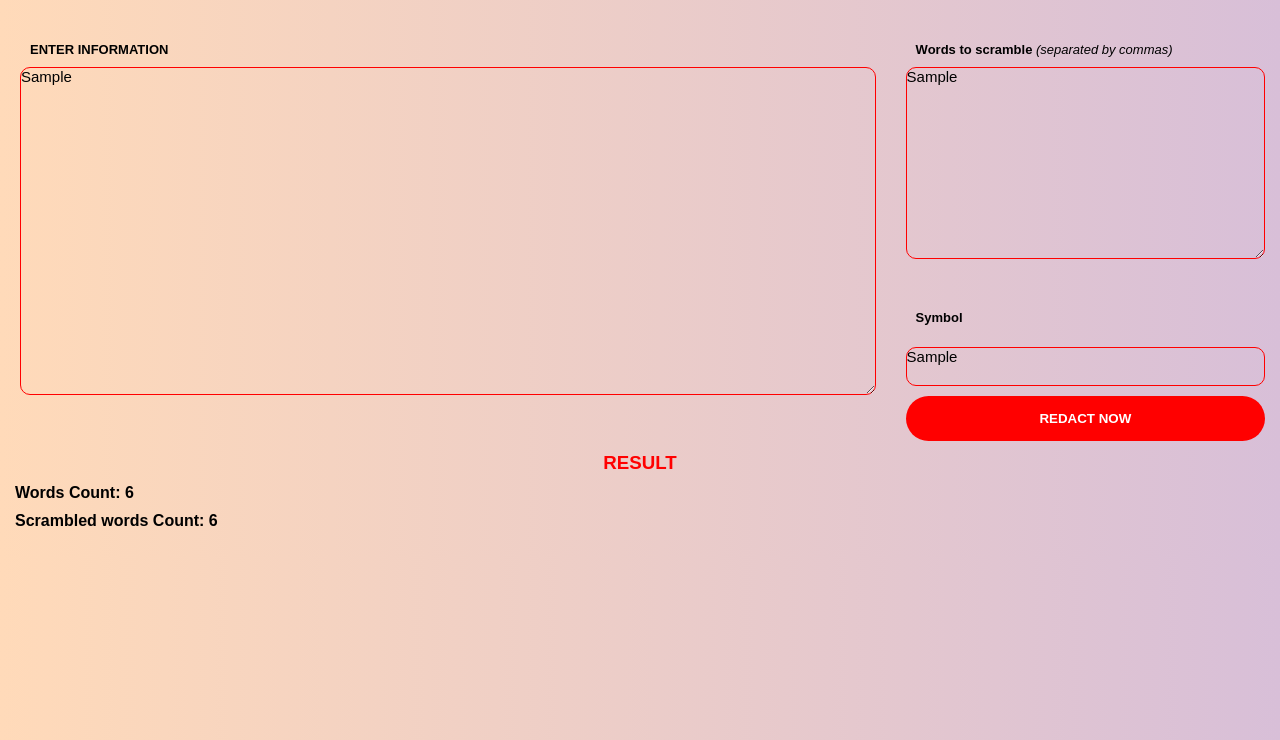
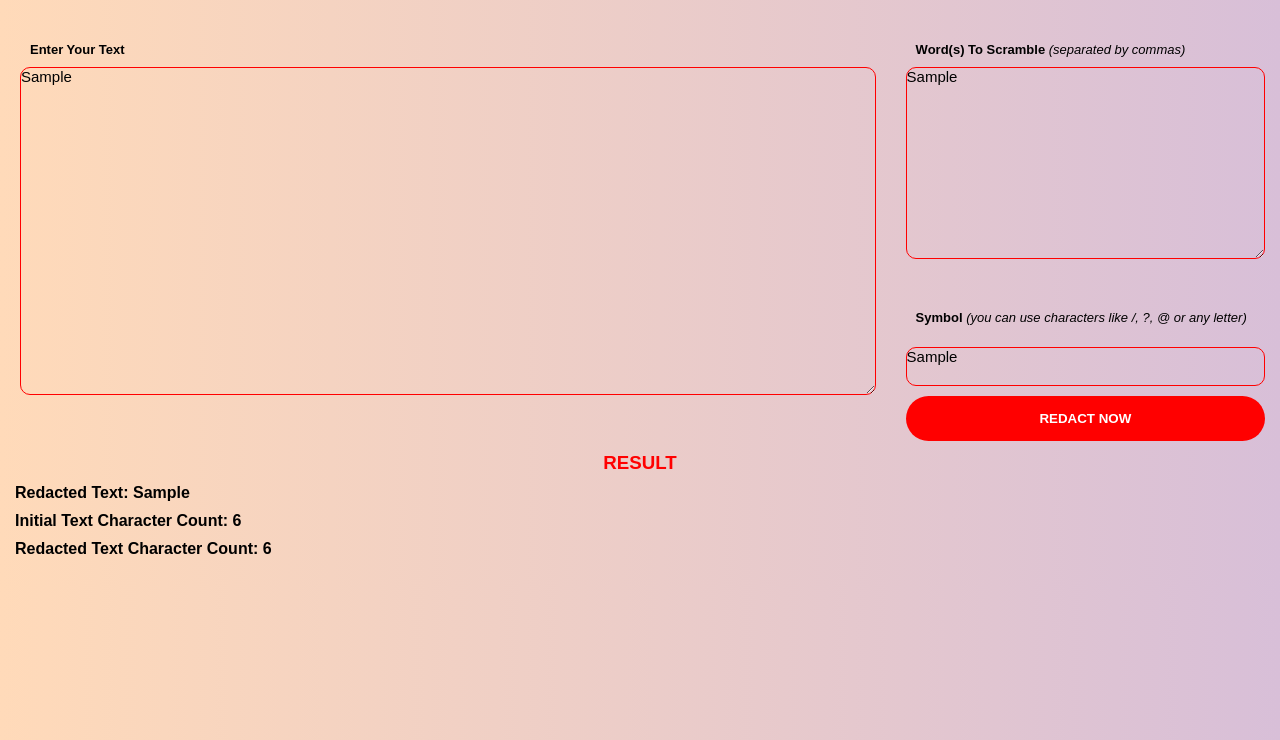
Before and after one commit to Mykell404/Circle-237-Redactr, a plain HTML site: page index.html in a window 1280 px wide. Both pictures are taken after typing "Sample", "Sample", "Sample" into the empty fields and a click on the button "REDACT NOW". Shown: the part 60-800 px from the top of the page. Drawn offline with Linux system fonts and the light colour scheme.

Commit message:
Updates the redact function to display the redacted text on the UI. Updates UI text to make it more user-friendly.

```diff
--- a/app.mjs
+++ b/app.mjs
@@ -17,6 +17,8 @@ function startApp(e) {
     return new Promise(resolve => {
       // we assign the content here so it can be updated
       let scrambledContent = content;
+
+      // the below function needs to be rewritten, it replaces characters (not words) with symbols throughout the entire text. for example, if the text is "I want to be the best" and the word to be scrambled is "be" and the symbol is "?", the result is "I want to ? the ?st" (nana)
       // we iterate through the wordlist and replace all words with the symbol
       wordList.forEach((w) => {
         scrambledContent = scrambledContent.replaceAll(w, symbol)
@@ -45,19 +47,20 @@ function startApp(e) {
     let totalWordCount = contentToBeScrambled.length;
     let scrambledWordCount = result.length;
 
+    let redactedTextNode = document.getElementById("redacted-text");
     let wordCountNode = document.getElementById("word-count");
-    let scrambledWordCountNode = document.getElementById(
-      "scrambled-word-count"
-    );
+    let scrambledWordCountNode = document.getElementById("scrambled-word-count");
 
-    wordCountNode.innerText = `Words Count: ${totalWordCount}`;
-    scrambledWordCountNode.innerText = `Scrambled words Count: ${scrambledWordCount}`;
+    // changed Words count to Initial Text Character count which is more accurate (nana)
+    wordCountNode.innerText = `Initial Text Character Count: ${totalWordCount}`;
 
-    // console.log the result
-    console.log(result);
+    // changed Scrambled words Count to Redacted Text Character Count which is more accurate. We should also update the code to correctly count words if we want to display a word count (nana)
+    scrambledWordCountNode.innerText = `Redacted Text Character Count: ${scrambledWordCount}`;
+    redactedTextNode.innerText = `Redacted Text: ${result}`
+
   }
 
-  // Listen for sumbit event on the redact Form
+  // Listen for submit event on the redact Form
   redactForm.addEventListener("submit", redact)
 };
 
--- a/index.html
+++ b/index.html
@@ -17,20 +17,20 @@
     <form id="redact-form">
       <div class="input-area">
         <div class="full-text">
-          <label for="text"><b>ENTER INFORMATION</b></label>
+          <label for="text"><b>Enter Your Text</b></label>
           <div class="input-control">
           <textarea name="text" id="text" rows="18" placeholder="Enter your full text here"></textarea>
           <div class="error"></div>
           </div>
         </div>
         <div class="redact">
-          <label for="scramble"><b>Words to scramble </b><i>(separated by commas)</i></label>
+          <label for="scramble"><b>Word(s) To Scramble </b><i>(separated by commas)</i></label>
           <div class="input-control">
-          <textarea name="scramble" id="scramble" rows="10" placeholder="Specify words to scramble"></textarea>
+          <textarea name="scramble" id="scramble" rows="10" placeholder="Specify word(s) to scramble"></textarea>
           <div class="error"></div>
           </div>
           <br>
-          <label for="symbol"><b>Symbol</b></label>
+          <label for="symbol"><b>Symbol </b><i>(you can use characters like /, ?, @ or any letter)</i></label>
           <div class="input-control">
           <input class="symbol" type="text" name="symbol" id="symbol" placeholder="Enter any symbol">
           <div class="error"></div>
@@ -42,8 +42,9 @@
 
     <div class="result">
       <h3>RESULT</h3>
-      <p><b id="word-count">Words Count:</b> </p>
-      <p><b id="scrambled-word-count">Scrambled words Count:</b> </p>
+      <p><b id="redacted-text">Redacted Text:</b></p>
+      <p><b id="word-count">Initial Text Character Count:</b> </p>
+      <p><b id="scrambled-word-count">Redacted Text Character Count:</b> </p>
     </div>
   </div>
 
```
Also changed, not shown: index.mjs (line endings or trailing spaces).
